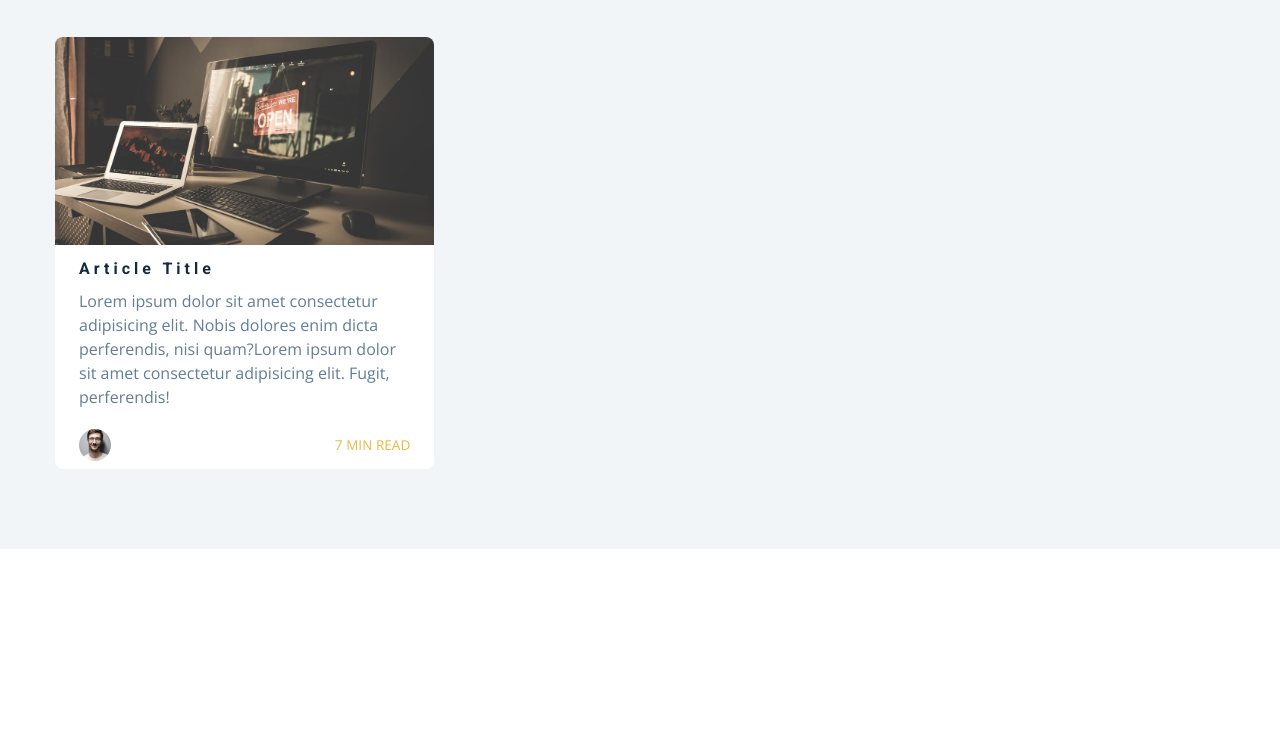
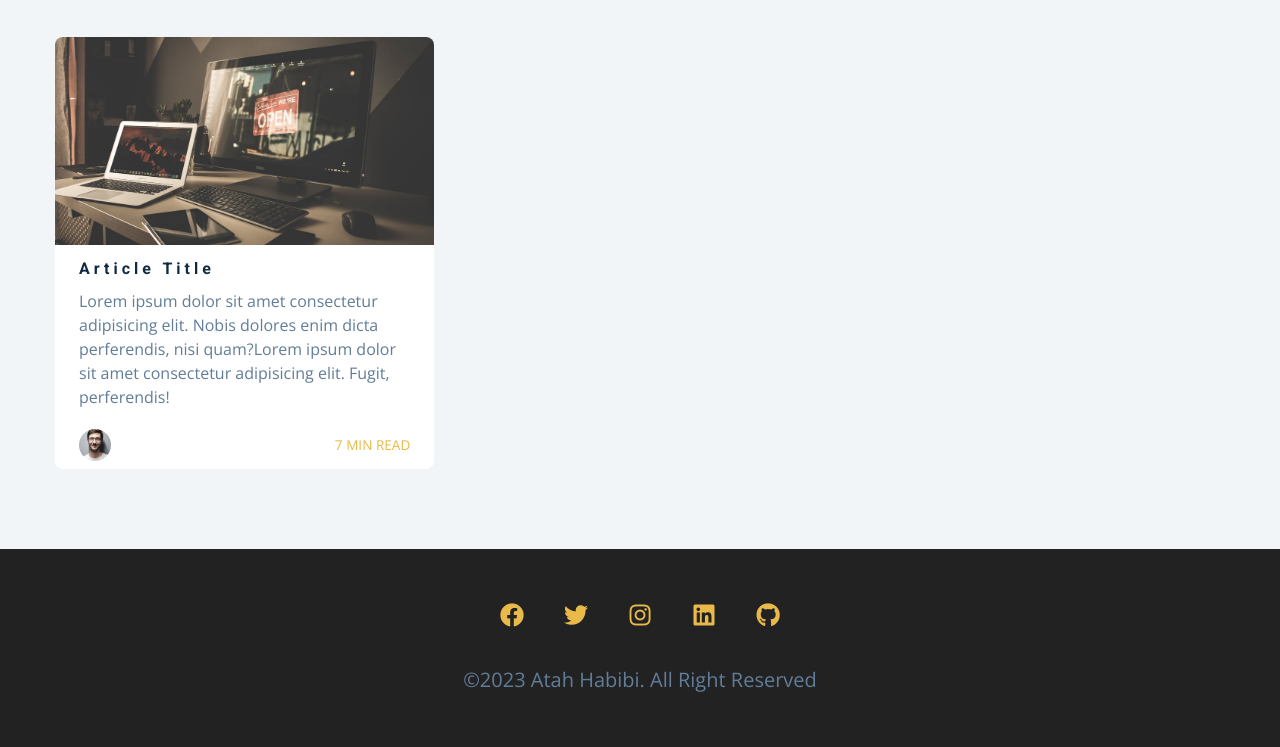
Before and after one commit to Atahhabibi/PORTFOLIO-WEBSITE-HTML-CSS, a plain HTML site: page index.html in a window 1280 px wide. Shown: the part 6944-7691 px from the top of the page. Before the commit the page ends 7493 px from the top, so only its background shows below. Drawn offline with nearby package versions, Linux system fonts and the light colour scheme.

Commit message:
completing footer

```diff
--- a/css/styles.css
+++ b/css/styles.css
@@ -754,44 +754,6 @@ Skills
 ===============
 */
 
-/* .skills{
-  background:var(--clr-primary-9);
-  padding:0 1rem 3rem 1rem;
-}
-
-.skill{
-  position: relative;
-  margin-bottom: 1rem;
-}
-
-.skill p{
-  margin-bottom:0.5rem;
-}
-
-.skill-container{
-  display: grid;
-  grid-template-columns:1fr 1fr;
-  background:var(--clr-white);
-  height: 1rem;
-  border-radius: var(--radius);
-  overflow: hidden;
-}
-
-.skill-value{
-  background:var(--clr-primary-4);
-  height: 100%;
-  width: 100%;
-  border-radius:var(--radius);
-}
-
-.skill-text{
-  background:var(--clr-white);
-  position: absolute;
-  top: 0;
-  left:50%;
-  background:transparent;
-} */
-
 
 
 @media screen and (min-width:768px){
@@ -1033,6 +995,39 @@ Blog
 Footer
 ===============
 */
+
+.footer{
+  background:#222;
+  padding-bottom: 2rem;
+  display: grid;
+  place-items: center;
+
+}
+
+.footer .social-icon{
+ color: var(--clr-primary-5);
+}
+.footer .social-icon:hover{
+ color: var(--clr-primary-10);
+}
+
+.footer .social-icons{
+  margin-bottom: 2rem;
+}
+
+.footer p{
+  text-transform: capitalize;
+  font-size:1.25rem;
+}
+
+
+
+
+
+
+
+
+
 /*
 ===============
 Single Page
--- a/index.html
+++ b/index.html
@@ -440,7 +440,9 @@
 
 
     </section>
+    <!--end of  timeline -->
 
+    <!--end of  timeline -->
     <div class="section blog">
 
       <div class="section-title ">
@@ -563,14 +565,30 @@
       </div>
 
     </div>
+    <!--end of  blog -->
+
+    <footer class="footer">
+
+      <ul class="social-icons">
+        <li><a href="https://www.twitter.com" class="social-icon"><i class="fab fa-facebook"></i></a></li>
+        <li><a href="https://www.twitter.com" class="social-icon"><i class="fab fa-twitter"></i></a></li>
+        <li><a href="https://www.twitter.com" class="social-icon"><i class="fab fa-instagram"></i></a></li>
+        <li><a href="https://www.twitter.com" class="social-icon"><i class="fab fa-linkedin"></i></a></li>
+        <li><a href="https://www.twitter.com" class="social-icon"><i class="fab fa-github"></i></a></li>
+      </ul>
+
+      <p>&copy;<span id="date"></span> Atah Habibi. all right reserved</p>
+
+
+    </footer>
+
+
+    <!-- footer -->
 
 
 
-    <!--end of  timeline -->
-    <!-- blog -->
 
-    <!--end of  blog -->
-    <!-- footer -->
+
 
     <script src="./js/app.js"></script>
   </body>
```
